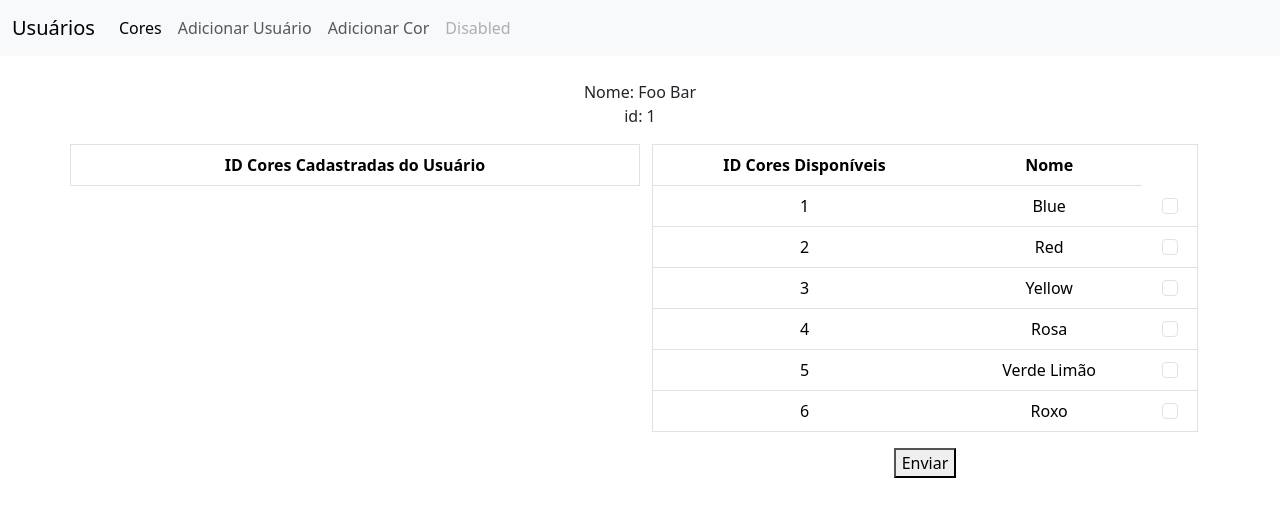
After one commit to gabriel-rost/prova-php-entrevista, a PHP site: page /coresUsuario.php?id=1 in a window 1280 px wide. The commit adds this page. Shown: the top 517 px of the page. Run offline with PHP 8.4, Linux system fonts and the light colour scheme; data comes from the database, SQL or seed files in the repository; both versions use the stored data as it was after the commit; lists and menus that the app fills with data are empty.

Commit message:
página das cores cadastradas do usuário

```diff
--- /dev/null
+++ b/coresUsuario.php
@@ -0,0 +1,123 @@
+<!DOCTYPE html>
+<html lang="en">
+<head>
+    <meta charset="UTF-8">
+    <meta name="viewport" content="width=device-width, initial-scale=1.0">
+    <title>Cores Usuário</title>
+    <?php require_once 'nav.php'; ?>
+</head>
+<body>
+
+
+
+
+    <div class="container text-center">
+
+    <?php
+    require 'connection.php';
+    $connection = new Connection();
+
+
+    // Selecionando do DB o usuário
+        $users = $connection->query("SELECT * FROM users WHERE id = $_GET[id]");
+        foreach($users as $user) {
+
+            echo sprintf("
+                        <br>Nome: %s</br>
+                        <p>id: %s</p>
+                        ",
+                $user->name, $user->id);
+        }
+    ?>
+
+    <div class="row row-cols-2">
+    <div class="col">
+
+    <?php
+
+
+    echo "
+
+    <div class='row d-flex justify-content-center'>
+        <table class='table' border='1'>
+                <tr>
+                    <th class='col8'>ID Cores Cadastradas do Usuário</th>
+                </tr>
+    ";
+
+    $colors = $connection->query("SELECT * FROM user_colors WHERE user_id = $_GET[id]");
+
+    foreach($colors as $color) {
+
+        echo sprintf("<tr>
+                        <td>%s</td>
+                    </tr>
+                    ",
+            $color->color_id);
+    }
+
+    echo "</table>
+    </div>";
+
+    //SELECT * FROM user_colors WHERE user_id = 4;
+
+    ?>
+
+
+
+
+
+    </div>
+
+
+    <div class="col">
+    <?php
+    echo "
+
+    <div class='row d-flex justify-content-center'>
+    <form method='post' action='processar_formulario.php?id=$_GET[id]'>
+        <table class='table' border='1'>
+                <tr>
+                    <th class='col8'>ID Cores Disponíveis</th>
+                    <th class='col8'>Nome</th>
+                </tr>
+    ";
+
+    $colors = $connection->query("SELECT * FROM colors");
+
+    foreach($colors as $color) {
+
+        echo sprintf("<tr>
+                        <td>%s</td>
+                        <td>%s</td>
+                        <td><input type='checkbox' name='checkboxes[]' class='form-check-input' id='checkbox' value='$color->id'></td>
+                    </tr>
+                    ",
+            $color->id, $color->name);
+    }
+
+    echo "</table>    <button type='submit'>Enviar</button>
+    </form>
+    </div>"; ?>
+
+
+    <?php
+
+
+
+    ?>
+
+    </form>
+
+
+
+    </div>
+
+
+</div></div>
+
+
+
+
+</body>
+</html>
--- a/index.php
+++ b/index.php
@@ -34,7 +34,7 @@
                         <td>%s</td>
                         <td>%s</td>
                         <td>
-                            <a href='#' class='btn btn-outline-info'>Cores Associadas</a>
+                            <a href='coresUsuario.php?id=$user->id' class='btn btn-outline-info'>Cores Associadas</a>
                             <a href='editarUsuario.php?id=$user->id' class='btn btn-outline-warning'>Editar</a>
                             <a href='excluirUsuario.php?id=$user->id' class='btn btn-outline-danger'>Excluir</a>
                         </td>
```
Also changed, not shown: processar_formulario.php (added, +23 -0 lines), database/db.sqlite.
